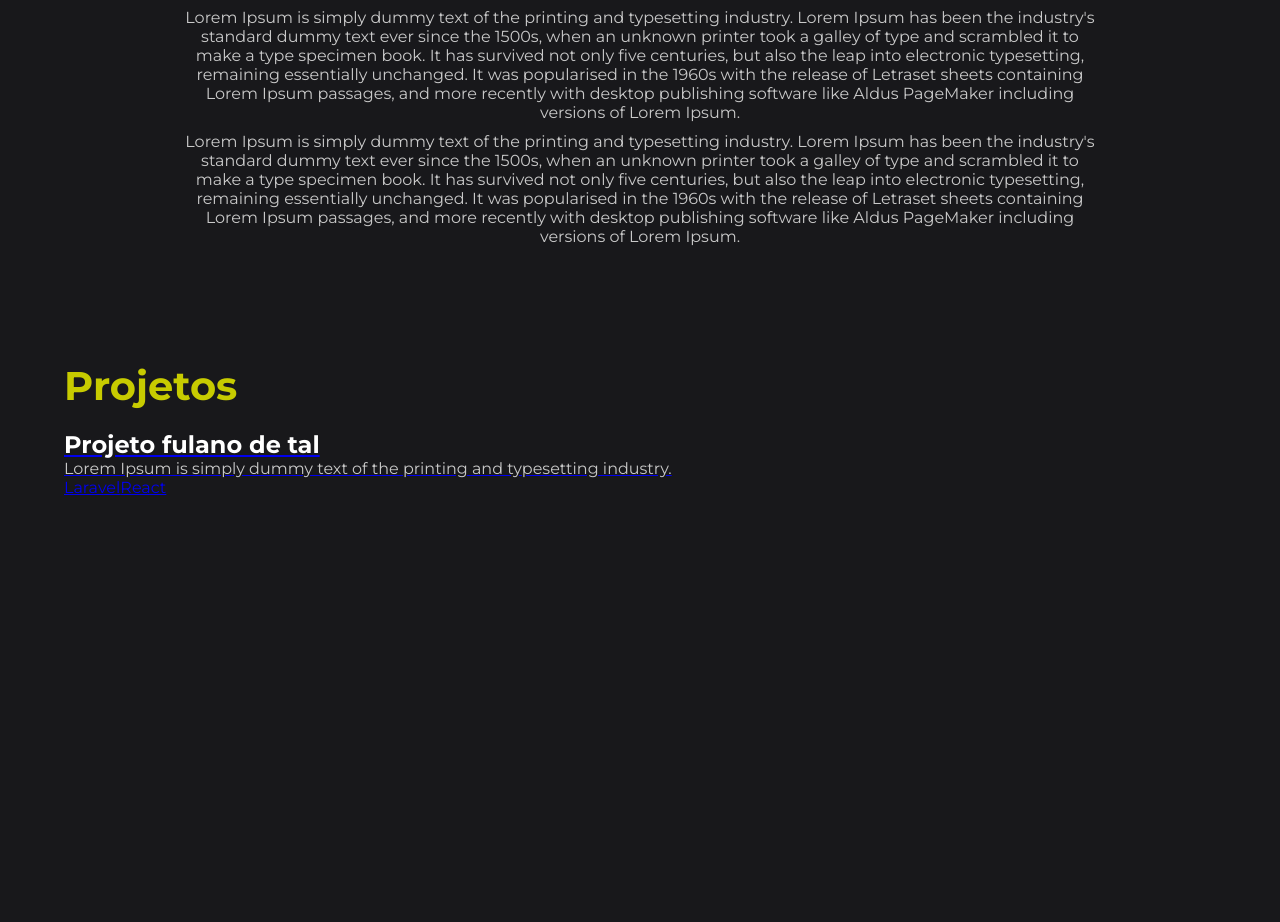
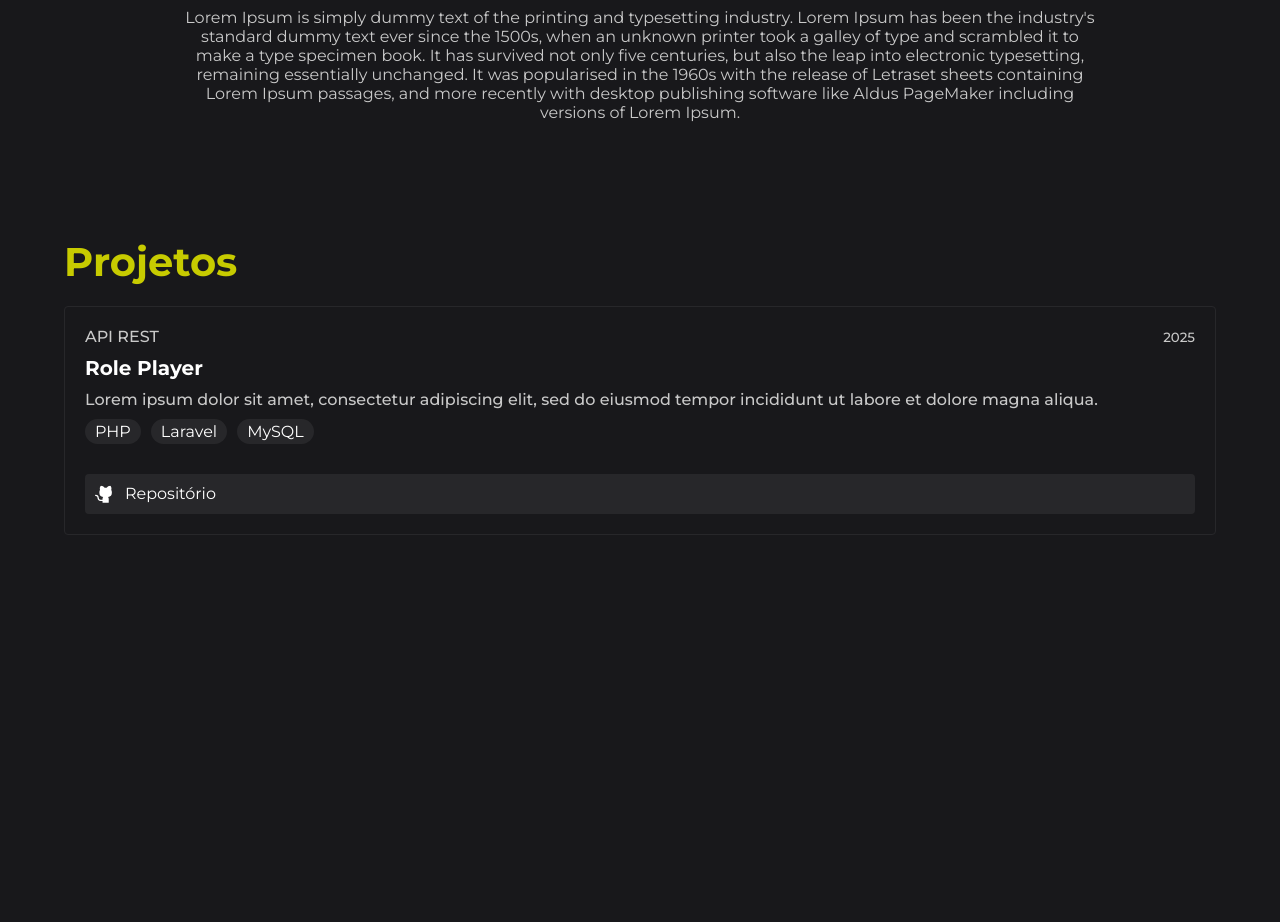
Before and after one commit to IanoMaciel/portfolio, a React (Vite) app: page / in a window 1280 px wide. Shown: the part 1084-2006 px from the top of the page. Built offline with nearby package versions, Linux system fonts and the light colour scheme.

Commit message:
feat: component card

```diff
--- /dev/null
+++ b/src/components/Card/index.tsx
@@ -0,0 +1,40 @@
+import { GithubLogoIcon } from "@phosphor-icons/react";
+import * as S from "./styles";
+
+// interface ICardProps {
+//   type: string;
+//   year: string;
+//   title: string;
+//   description: string;
+//   skill: [];
+//   link: string;
+// }
+
+export default function Card() {
+  return (
+    <S.Container>
+      <S.ContentColumn>
+        <S.ContentLine>
+          <S.Type>API REST</S.Type>
+          <S.Date>2025</S.Date>
+        </S.ContentLine>
+
+        <S.Title>Role Player</S.Title>
+        <S.Description>
+          Lorem ipsum dolor sit amet, consectetur adipiscing elit, sed do eiusmod tempor incididunt ut labore et dolore magna aliqua.
+        </S.Description>
+
+        <div style={{ display: "flex", gap: "10px" }}>
+          <S.Chips>PHP</S.Chips>
+          <S.Chips>Laravel</S.Chips>
+          <S.Chips>MySQL</S.Chips>
+        </div>
+      </S.ContentColumn>
+
+      <S.Link href="#">
+        <GithubLogoIcon size={20} weight="fill" />
+        Repositório
+      </S.Link>
+    </S.Container>
+  );
+}
--- /dev/null
+++ b/src/components/Card/styles.ts
@@ -0,0 +1,67 @@
+import styled from "styled-components";
+
+export const Container = styled.div`
+  display: flex;
+  flex-direction: column;
+  gap: 30px;;
+  border: 1px solid ${(props) => props.theme.colors.tertiary};
+  padding: 20px;
+  border-radius: 4px;
+`;
+
+export const ContentLine = styled.div`
+  display: flex;
+  justify-content: space-between;
+  align-items: center;
+  /* width: 100%; */
+`;
+
+export const ContentColumn = styled.div`
+  display: flex;
+  flex-direction: column;
+  gap: 10px;
+`;
+
+export const Type = styled.span`
+  font-weight: 500;
+  font-size: 16px;
+  color: ${(props) => props.theme.colors.gray};
+`;
+
+export const Date = styled.small`
+  font-weight: 500;
+  color: ${(props) => props.theme.colors.gray};
+`;
+
+export const Title = styled.h2`
+  font-weight: 700;
+  font-size: 20px;
+  color: ${(props) => props.theme.colors.white};
+`;
+
+export const Description = styled.p`
+  font-weight: 500;
+  font-size: 16px;
+  color: ${(props) => props.theme.colors.gray};
+`;
+
+export const Chips = styled.div`
+  background-color: ${(props) => props.theme.colors.tertiary};
+  color:${(props) => props.theme.colors.white};
+  padding: 3px 10px;
+  border-radius: 30px;
+`;
+
+export const Link = styled.a`
+  display: flex;
+  gap: 10px;
+  text-decoration: none;
+  padding: 10px;
+  background-color: ${(props) => props.theme.colors.tertiary};
+  color:${(props) => props.theme.colors.white};
+  border-radius: 4px;
+  transition: color 0.3s;
+  &:hover {
+    opacity: .7;
+  }
+`;
--- a/src/pages/AboutMe/index.tsx
+++ b/src/pages/AboutMe/index.tsx
@@ -12,10 +12,6 @@ export default function AboutMe() {
         <p>
           Lorem Ipsum is simply dummy text of the printing and typesetting industry. Lorem Ipsum has been the industry's standard dummy text ever since the 1500s, when an unknown printer took a galley of type and scrambled it to make a type specimen book. It has survived not only five centuries, but also the leap into electronic typesetting, remaining essentially unchanged. It was popularised in the 1960s with the release of Letraset sheets containing Lorem Ipsum passages, and more recently with desktop publishing software like Aldus PageMaker including versions of Lorem Ipsum.
         </p>
-
-        <p>
-          Lorem Ipsum is simply dummy text of the printing and typesetting industry. Lorem Ipsum has been the industry's standard dummy text ever since the 1500s, when an unknown printer took a galley of type and scrambled it to make a type specimen book. It has survived not only five centuries, but also the leap into electronic typesetting, remaining essentially unchanged. It was popularised in the 1960s with the release of Letraset sheets containing Lorem Ipsum passages, and more recently with desktop publishing software like Aldus PageMaker including versions of Lorem Ipsum.
-        </p>
       </S.Content>
     </S.Container>
   );
--- a/src/pages/Project/index.tsx
+++ b/src/pages/Project/index.tsx
@@ -1,3 +1,4 @@
+import Card from '../../components/Card';
 import * as S from './styles';
 
 export default function Project() {
@@ -6,14 +7,7 @@ export default function Project() {
       <S.Header>
         <S.Title>Projetos</S.Title>
       </S.Header>
-      <S.Card href="#">
-        <S.Project>
-          <S.TitleProjeto>Projeto fulano de tal</S.TitleProjeto>
-          <S.DescriptionProjeto>Lorem Ipsum is simply dummy text of the printing and typesetting industry.</S.DescriptionProjeto>
-        </S.Project>
-        <S.Skill>Laravel</S.Skill>
-        <S.Skill>React</S.Skill>
-      </S.Card>
+      <Card />
     </S.Container>
   );
 }
```
